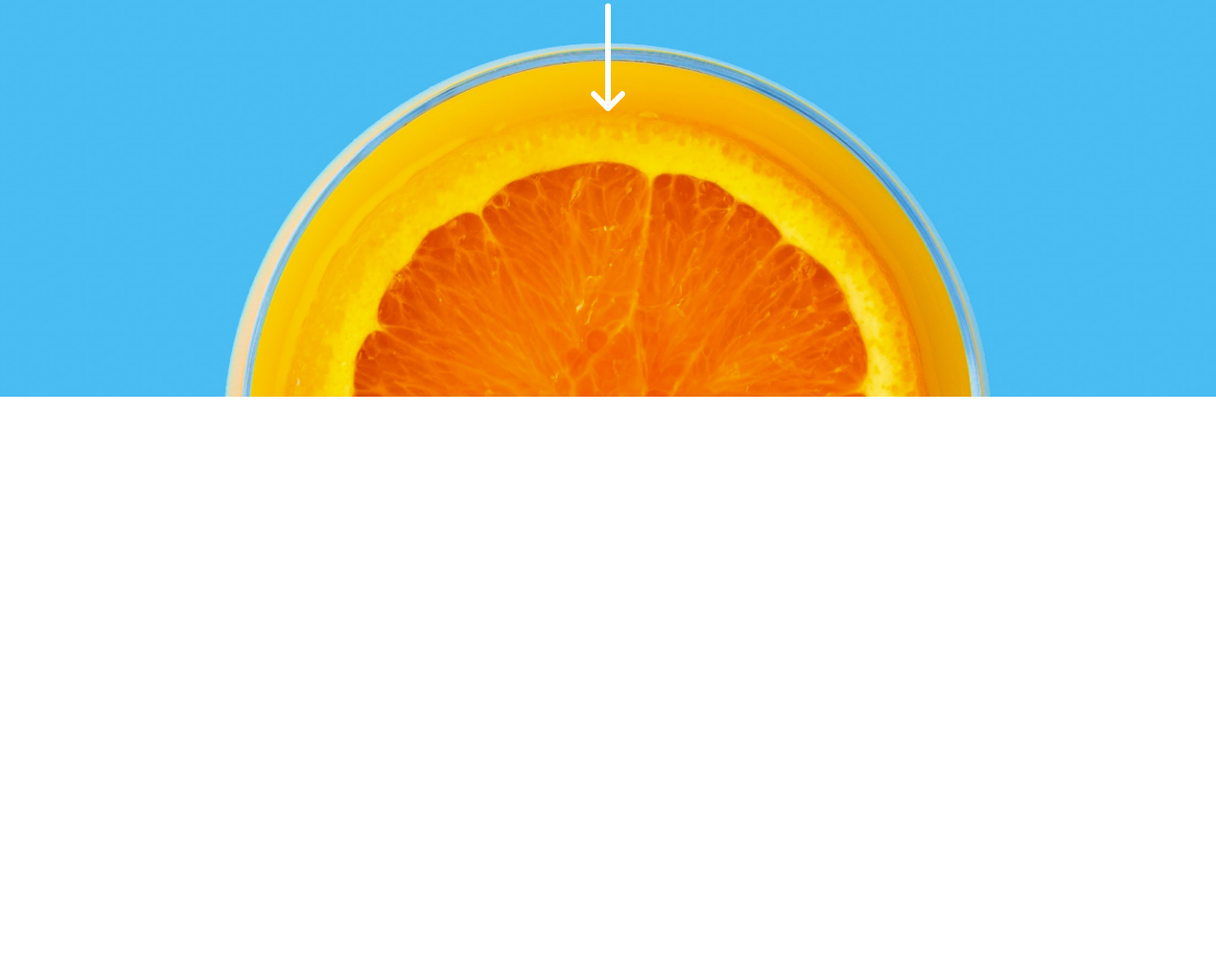
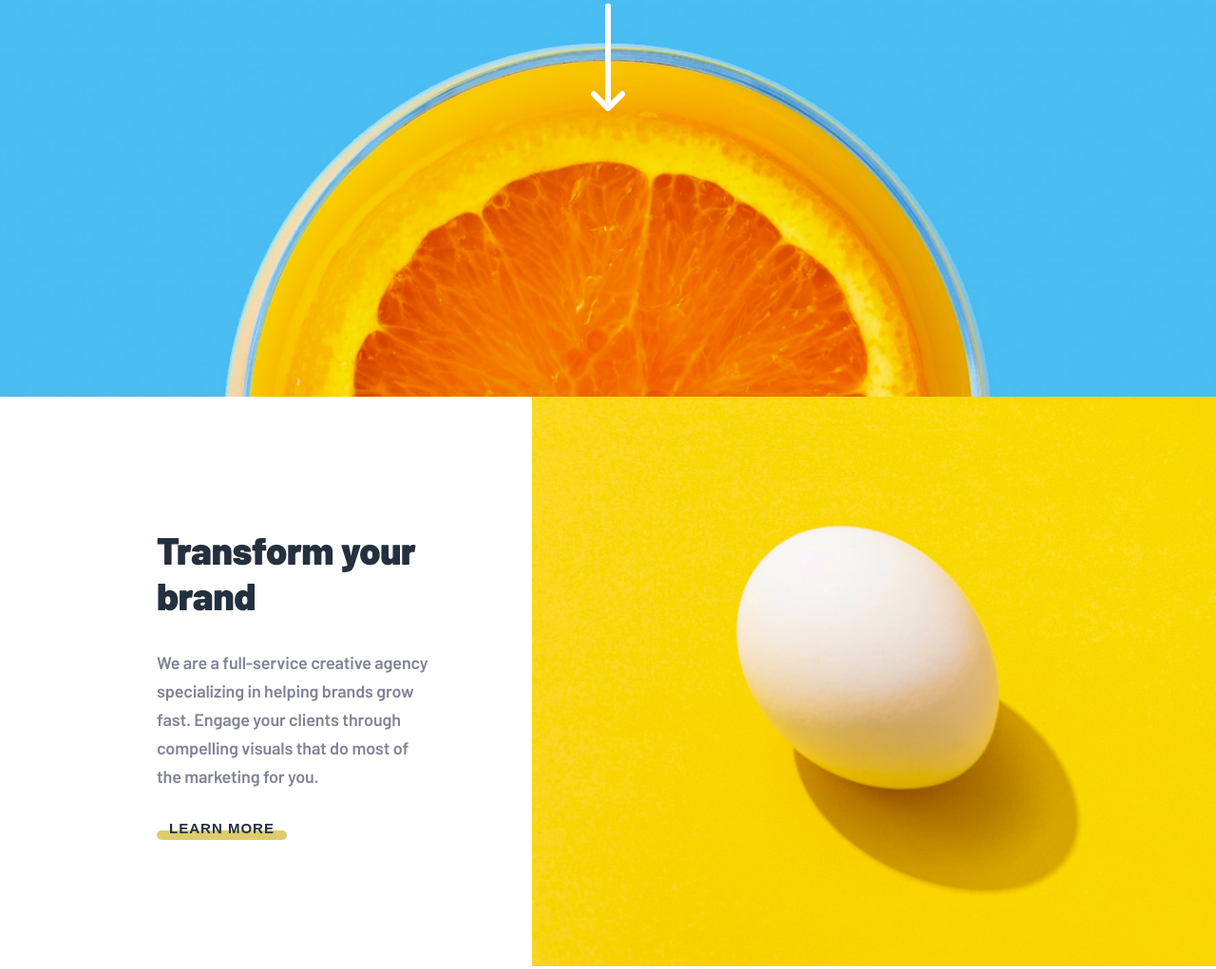
Before and after one commit to asadbekcoding/hello-git, a plain HTML site: page index.html in a window 1280 px wide. Shown: the part 351-1372 px from the top of the page at 95% size. Before the commit the page ends 800 px from the top, so only its background shows below. Drawn offline with Linux system fonts and the light colour scheme.

Commit message:
feat: main start

```diff
--- a/index.html
+++ b/index.html
@@ -27,7 +27,7 @@
              </div>
         </div>
     </header>
-    <!-- <main>
+    <main>
         <div class="main-element">
             <div class="main-element-child-1">
                 <h2>Transform your brand</h2>
@@ -44,6 +44,6 @@
                 <img src="img/main-img-1.png" alt="">
             </div>
         </div>
-    </main> -->
+    </main>
 </body>
 </html>
--- a/scss/style.scss
+++ b/scss/style.scss
@@ -84,53 +84,60 @@ header{
 
     }
 }
-// main{
-//     .main-element{
-//         max-width: 1588px;
-//         padding-left: 165px;
-//         margin: 0 auto;
-//         display: flex;
-//         justify-content: space-between;
-//         align-items: center;
-//         column-gap: 106px;
-//         .main-element-child-1{
-//             max-width: 445px;
-//             h2{
-//                 color: #24303E;
-//                 font-size: 40px;
-//                 font-weight: 900;
-//                 letter-spacing: -0.286px;
-//             }
-//             p{
-//                 color: #808397;
-//                 font-size: 18px;
-//                 font-weight: 600;
-//                 line-height: 30px;
-//                 letter-spacing: -0.129px;
-//             }
-//             .btn-primary{
-//                 width: 137px;
-//                 height: 10px;
-//                 flex-shrink: 0;
-//                 border-radius: 28px;
-//                 opacity: 0.25;
-//                 background: #FAD400;
-//                 display: flex;
-//                 justify-content: center;
-//                 align-items: flex-end;
-//                 a{
-//                     button{
-//                         color: #24303E;
-//                         font-size: 15px;
-//                         font-weight: 900;
-//                         line-height: 25px;
-//                         letter-spacing: 1px;
-//                         text-transform: uppercase;
-//                         background-color: transparent;
-//                         border: none;
-//                     }
-//                 }
-//             }
-//         }
-//     }
-// }
+main{
+    .main-element{
+        max-width: 1588px;
+        padding-left: 165px;
+        margin: 0 auto;
+        display: flex;
+        justify-content: space-between;
+        align-items: center;
+        column-gap: 106px;
+        .main-element-child-1{
+            max-width: 445px;
+            h2{
+                color: #24303E;
+                font-size: 40px;
+                font-weight: 900;
+                letter-spacing: -0.286px;
+                margin-bottom: 32px;
+            }
+            p{
+                color: #808397;
+                font-size: 18px;
+                font-weight: 600;
+                line-height: 30px;
+                letter-spacing: -0.129px;
+                margin-bottom: 42px;
+            }
+            .btn-primary{
+                width: 137px;
+                height: 10px;
+                flex-shrink: 0;
+                border-radius: 28px;
+                border-radius: 28px;
+                background: #ddcc6b ;
+                display: flex;
+                justify-content: center;
+                align-items: flex-end;
+                transition: 0.4s;
+                &:hover{
+                    background: #FAD400;
+                }
+                a{
+                    button{
+                        color: #24303E;
+                        font-size: 15px;
+                        font-weight: 900;
+                        line-height: 25px;
+                        letter-spacing: 1px;
+                        text-transform: uppercase;
+                        background-color: transparent;
+                        border: none;
+                        cursor: pointer;
+                    }
+                }
+            }
+        }
+    }
+}
```
Also changed, not shown: css/style.css, 1 other file.
